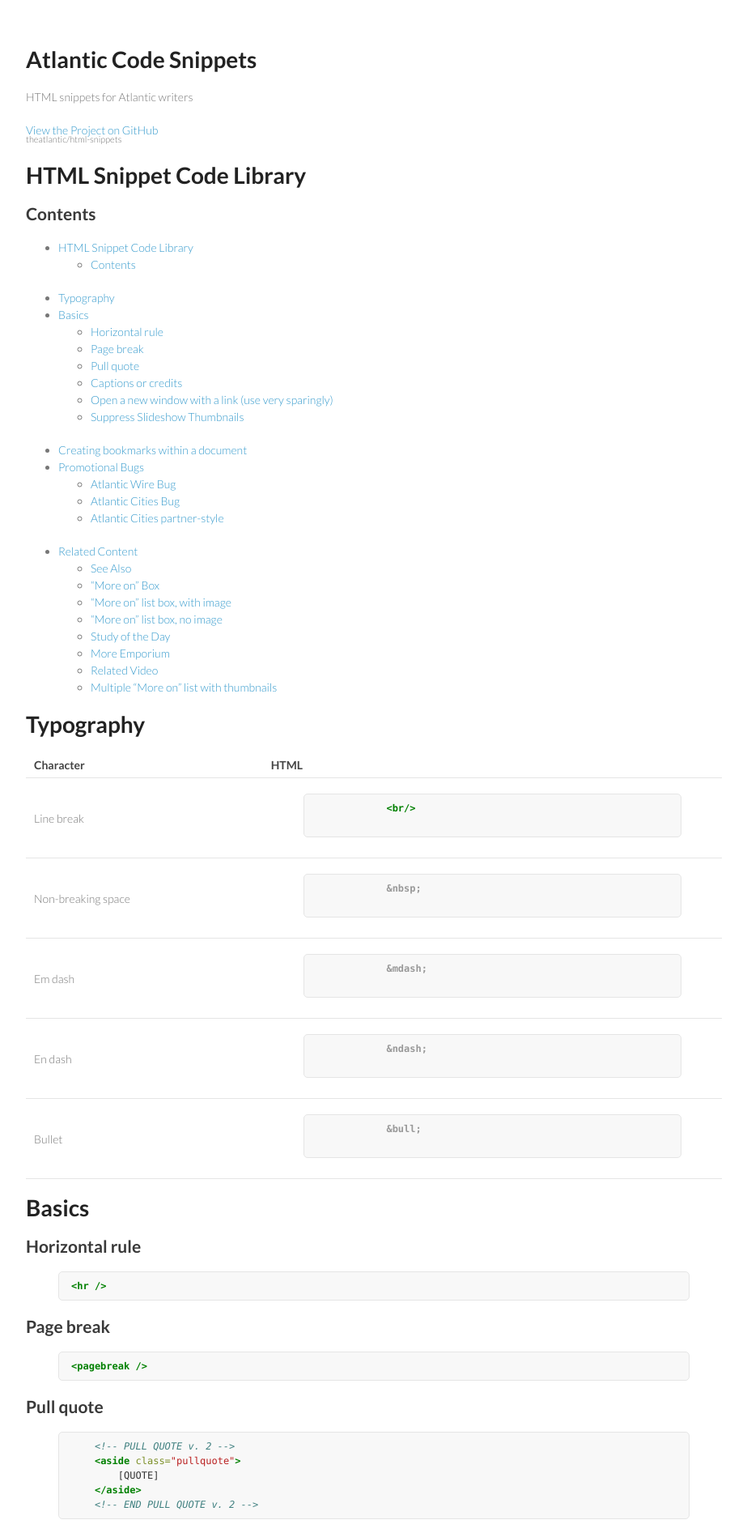
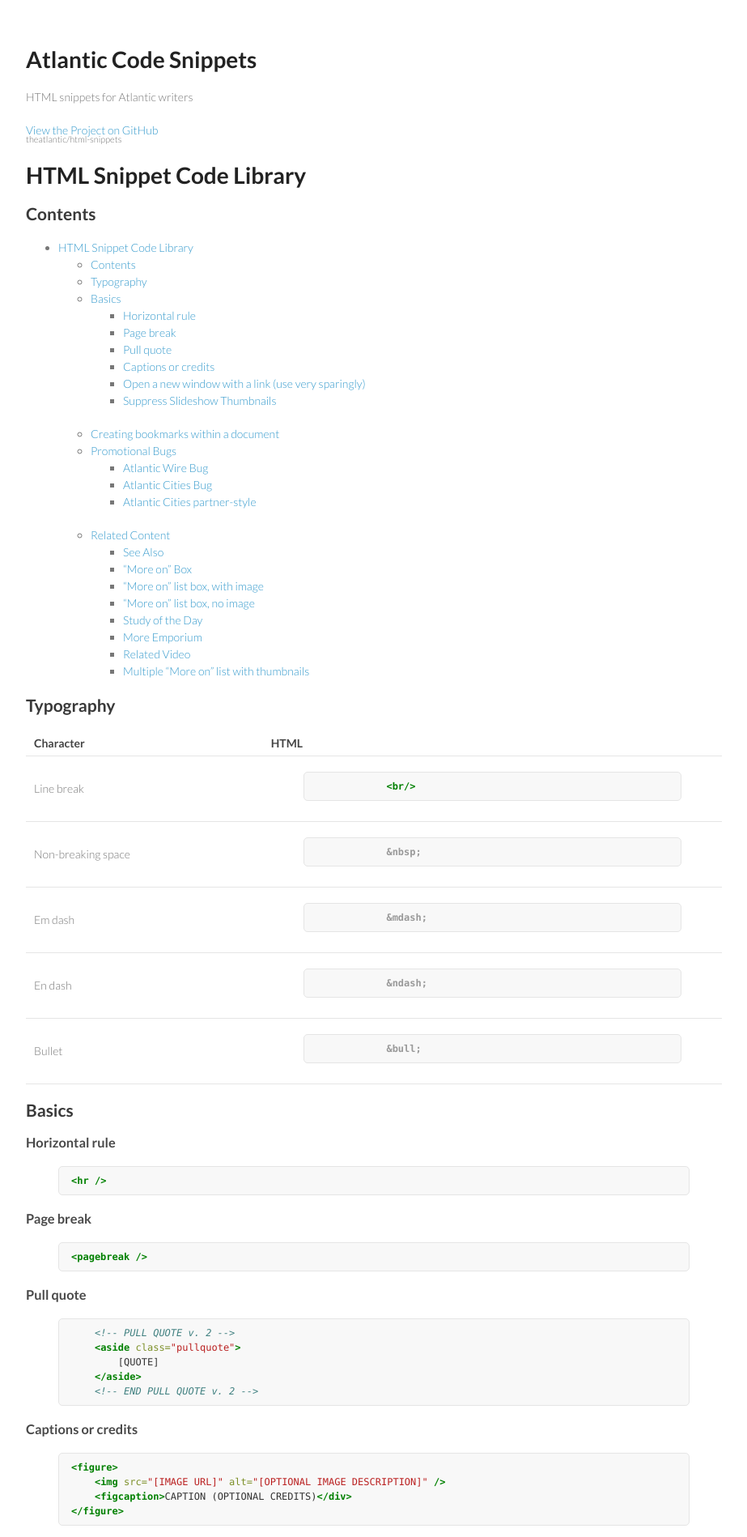
Before and after one commit to Atlantic57/html-snippets, a Jekyll site: the page built from index.md, in a window 1280 px wide. Shown: the top 1898 px of the page at 81% size, without its empty margins (178-1101 px from the left). Built offline with Jekyll 4.4.1, drawn with Linux system fonts in a browser that asks for light colours.

Commit message:
More formatting changes

```diff
--- a/index.md
+++ b/index.md
@@ -9,7 +9,7 @@
 * TOC
 {:toc}
 
-# Typography
+## Typography
 
 <table>
     <tr>
@@ -19,60 +19,68 @@
     <tr>
         <td>Line break</td>
         <td>
-            {% highlight html %}
+
+{% highlight html %}
             <br/>
-            {% endhighlight %}
+{% endhighlight %}
+
         </td>
     </tr>
     <tr>
         <td>Non-breaking space</td>
         <td>
-            {% highlight html %}
+
+{% highlight html %}
             &nbsp;
-            {% endhighlight %}
+{% endhighlight %}
+
         </td>
     </tr>
     <tr>
         <td>Em dash</td>
         <td>
-            {% highlight html %}
+
+{% highlight html %}
             &mdash;
-            {% endhighlight %}
+{% endhighlight %}
         </td>
     </tr>
     <tr>
         <td>En dash</td>
         <td>
-            {% highlight html %}
+
+{% highlight html %}
             &ndash;
-            {% endhighlight %}
+{% endhighlight %}
         </td>
     </tr>
     <tr>
         <td>Bullet</td>
         <td>
-            {% highlight html %}
+
+{% highlight html %}
             &bull;
-            {% endhighlight %}
+{% endhighlight %}
+
         </td>
     </tr>
 </table>
 
-# Basics
+## Basics
 
-## Horizontal rule
+### Horizontal rule
 
 {% highlight html %}
 <hr />
 {% endhighlight %}
 
-## Page break
+### Page break
 
 {% highlight html %}
 <pagebreak />
 {% endhighlight %}
 
-## Pull quote
+### Pull quote
 
 {% highlight html %}
     <!-- PULL QUOTE v. 2 -->
@@ -82,22 +90,22 @@
     <!-- END PULL QUOTE v. 2 -->
 {% endhighlight %}
 
-## Captions or credits
+### Captions or credits
 
 {% highlight html %}
 <figure>
- <img src="[IMAGE URL]" alt="[OPTIONAL IMAGE DESCRIPTION]" />
- <figcaption>CAPTION (OPTIONAL CREDITS)</div>
+    <img src="[IMAGE URL]" alt="[OPTIONAL IMAGE DESCRIPTION]" />
+    <figcaption>CAPTION (OPTIONAL CREDITS)</div>
 </figure>
 {% endhighlight %}
 
-## Open a new window with a link (use very sparingly)
+### Open a new window with a link (use very sparingly)
 
 {% highlight html %}
 <a href="something" target="_blank">link text</a>
 {% endhighlight %}
 
-## Suppress Slideshow Thumbnails
+### Suppress Slideshow Thumbnails
 
 {% highlight html %}
 <style type="text/css">
@@ -107,7 +115,7 @@
 </style>
 {% endhighlight %}
 
-# Creating bookmarks within a document
+## Creating bookmarks within a document
 
 Put this where you want the bookmark to be:
 
@@ -141,11 +149,11 @@
 <a href="#section_1">Go to section 1</a>
 {% endhighlight %}
 
-The words “Go to section 1" will be a link, and when the user clicks it, the browser will jump back to the bookmark.
+The words "Go to section 1" will be a link, and when the user clicks it, the browser will jump back to the bookmark.
 
-# Promotional Bugs
+## Promotional Bugs
 
-## Atlantic Wire Bug
+### Atlantic Wire Bug
 
 ![](http://cdn.theatlantic.com/static/front/images/wire/articlePromo.png)
 
@@ -159,7 +167,7 @@
 <!-- END "ATLANTIC WIRE" BUG FOR POSTS -->
 {% endhighlight %}
 
-## Atlantic Cities Bug
+### Atlantic Cities Bug
 
 ![](http://cdn.theatlantic.com/static/front/images/cities/Cities_Atl_bug.png)
 
@@ -173,7 +181,7 @@
 <!-- END "ATLANTIC CITIES" BUG FOR POSTS -->
 {% endhighlight %}
 
-## Atlantic Cities partner-style
+### Atlantic Cities partner-style
 
 {% highlight html %}
 <!-- START "CITIES PARTNER" BOX v. 1 -->
@@ -221,9 +229,9 @@
 <!-- END "CITIES PARTNER" BOX v. 1 -->
 {% endhighlight %}
 
-# Related Content
+## Related Content
 
-## See Also
+### See Also
 
 ![](https://raw.github.com/theatlantic/html-snippets/master/img/see_also.png)
 
@@ -239,7 +247,7 @@
 <!-- END "SEE ALSO" v. 1 -->
 {% endhighlight %}
 
-## "More on" Box
+### "More on" Box
 
 ![](https://raw.github.com/theatlantic/html-snippets/master/img/related_story.png)
 
@@ -261,7 +269,7 @@
 <!-- END "MORE ON" SINGLE STORY BOX v. 2 -->
 {% endhighlight %}
 
-## "More on" list box, with image
+### "More on" list box, with image
 
 {% highlight html %}
 <!-- START "MORE ON" LIST BOX v. 3 -->
@@ -285,7 +293,7 @@
 <!-- END "MORE ON" LIST BOX v. 3 -->
 {% endhighlight %}
 
-## "More on" list box, no image
+### "More on" list box, no image
 
 ![](https://raw.github.com/theatlantic/html-snippets/master/img/more_on_list.png)
 
@@ -304,7 +312,7 @@
 <!-- END "MORE ON" LIST BOX v. 3 -->
 {% endhighlight %}
 
-## Study of the Day
+### Study of the Day
 
 ![](https://raw.github.com/theatlantic/html-snippets/master/img/study.png)
 
@@ -338,7 +346,7 @@
 <!-- END "MORE STUDY OF THE DAY" BOX v. 1 -->
 {% endhighlight %}
 
-## More Emporium
+### More Emporium
 
 ![](https://raw.github.com/theatlantic/html-snippets/master/img/emporium.png)
 
@@ -372,7 +380,7 @@
 <!-- END "MORE STUDY OF THE DAY" BOX v. 1 -->
 {% endhighlight %}
 
-## Related Video
+### Related Video
 
 ![](https://raw.github.com/theatlantic/html-snippets/master/img/video.png)
 
@@ -394,7 +402,7 @@
 <!-- END "RELATED VIDEO" SINGLE STORY BOX v. 1 -->
 {% endhighlight %}
 
-## Multiple "More on" list with thumbnails
+### Multiple "More on" list with thumbnails
 
 {% highlight html %}
 <!-- START MULTI-THUMB "MORE ON" WITH IMAGES v. 3 -->
```
